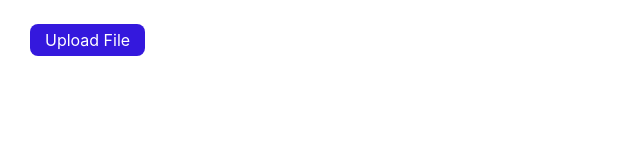
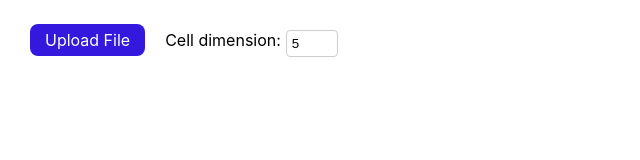
Before and after one commit to OUghTMS/project-canvas, a React (Create React App) app: page / in a window 1280 px wide. Shown: the top 160 px of the page, without its empty margins (0-640 px from the left). Built offline with nearby package versions, Linux system fonts and the light colour scheme.

Commit message:
feat: add ability to resize cells

```diff
--- a/src/App.css
+++ b/src/App.css
@@ -27,6 +27,18 @@
 }
 .cell {
     border: 1px solid #ccc;
-    width: 15px;
-    height: 15px;
 }
+.input-container {
+    display: flex;
+    width: fit-content;
+}
+.dimension-label {
+    margin: 0px 5px 0px 20px;
+}
+.dimension-input {
+    padding: 5px 5px;
+    border: 1px solid #ccc;
+    border-radius: 4px;
+    outline: none;
+    width: 40px;
+}
--- a/src/App.js
+++ b/src/App.js
@@ -13,6 +13,7 @@ export default class App extends Component {
   state = {
     drawingRules: [],
     errors: [],
+    cellDimension: 5,
     canvasDimension: {
       width: null,
       height: null,
@@ -72,12 +73,30 @@ export default class App extends Component {
     }
   }
 
+  changeCellDimension = (event) => {
+
+    if (event.target.value < 1) {
+
+      this.setState({ cellDimension: 1 });
+    } else if(event.target.value > 50) {
+
+      this.setState({ cellDimension: 50 });
+    } else {
+
+      this.setState({ cellDimension: Number.parseInt(event.target.value) });
+    }
+  }
+
   render() {
-    const { drawingRules, canvasDimension, errors } = this.state;
-    const canvas = drawingRules.length ? <Canvas rules={drawingRules} canvasDimension={canvasDimension}/> : <ErrorMessages errors={errors} />
+    const { drawingRules, canvasDimension, errors, cellDimension } = this.state;
+    const canvas = drawingRules.length ? <Canvas rules={drawingRules} canvasDimension={canvasDimension} cellDimension={cellDimension}/> : <ErrorMessages errors={errors} />
     return (
       <div className="container">
-        <FileLoadingButton checkData={this.checkData} />
+        <div className="input-container">
+          <FileLoadingButton checkData={this.checkData} />
+          <label className="dimension-label">Cell dimension:</label>
+          <input type="number" value={cellDimension} onChange={this.changeCellDimension} className="dimension-input"></input>
+        </div>
         {canvas}
       </div>
     );
--- a/src/components/Canvas.js
+++ b/src/components/Canvas.js
@@ -21,7 +21,7 @@ export const drawLine = (canvas, x, y, x1, y1) => {
 }
 
 export const drawRectangle = (canvas, x, y, x1, y1) => {
-        console.log(canvas);
+
     drawLine(canvas, x, y, x1, y);
     drawLine(canvas, x, y, x, y1);
     drawLine(canvas, x1, y, x1, y1);
@@ -125,12 +125,12 @@ export default class Canvas extends Component {
 
     shouldComponentUpdate(nextProps) {
 
-        return this.props.rules.join('') !== nextProps.rules.join('');
+        return this.props.rules.join('') !== nextProps.rules.join('') || this.props.cellDimension !== nextProps.cellDimension;
     }
 
     render() {
         const canvas = this.state.canvas.map( (row, rowIndex) => <div key={rowIndex} className="row">
-            {row.map( (cell, cellIndex) => <Cell key={`${rowIndex}-${cellIndex}`} cell={cell}/>)}
+            {row.map( (cell, cellIndex) => <Cell key={`${rowIndex}-${cellIndex}`} dimension={this.props.cellDimension} cell={cell}/>)}
         </div> )
         return (
             <div className="canvas">
--- a/src/components/Cell.js
+++ b/src/components/Cell.js
@@ -31,7 +31,7 @@ export default function Cell(props) {
     }
 
     return (
-        <div className="cell" style={{ background: cellBackground() }}>
+        <div className="cell" style={{ background: cellBackground(), width: props.dimension, height: props.dimension }}>
         </div>
     );
 }
```
